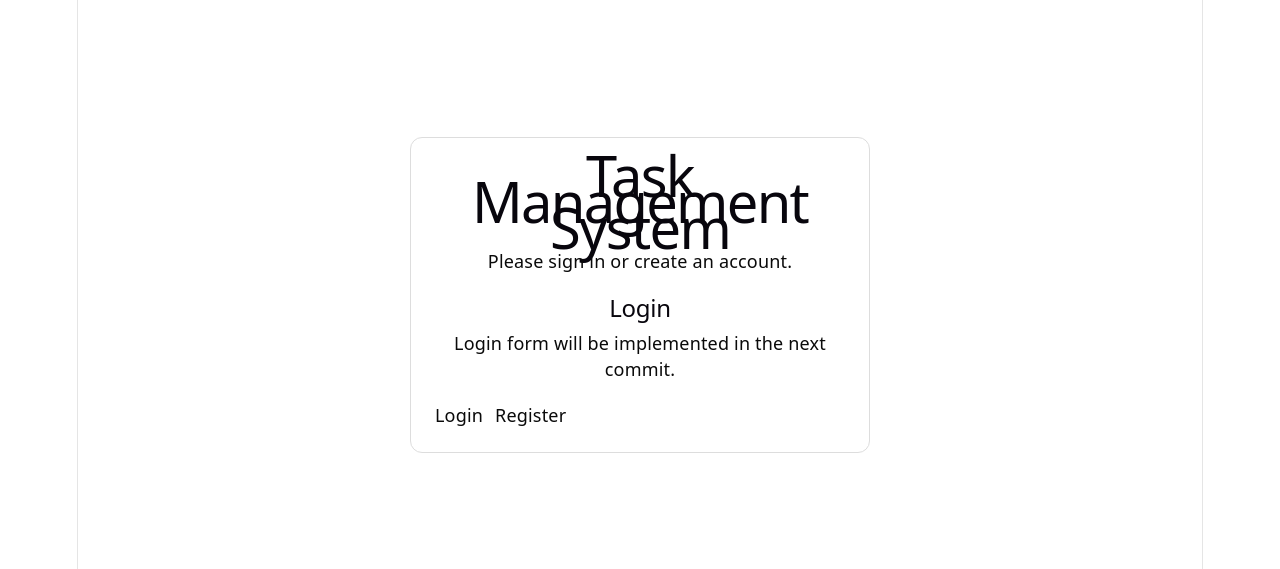
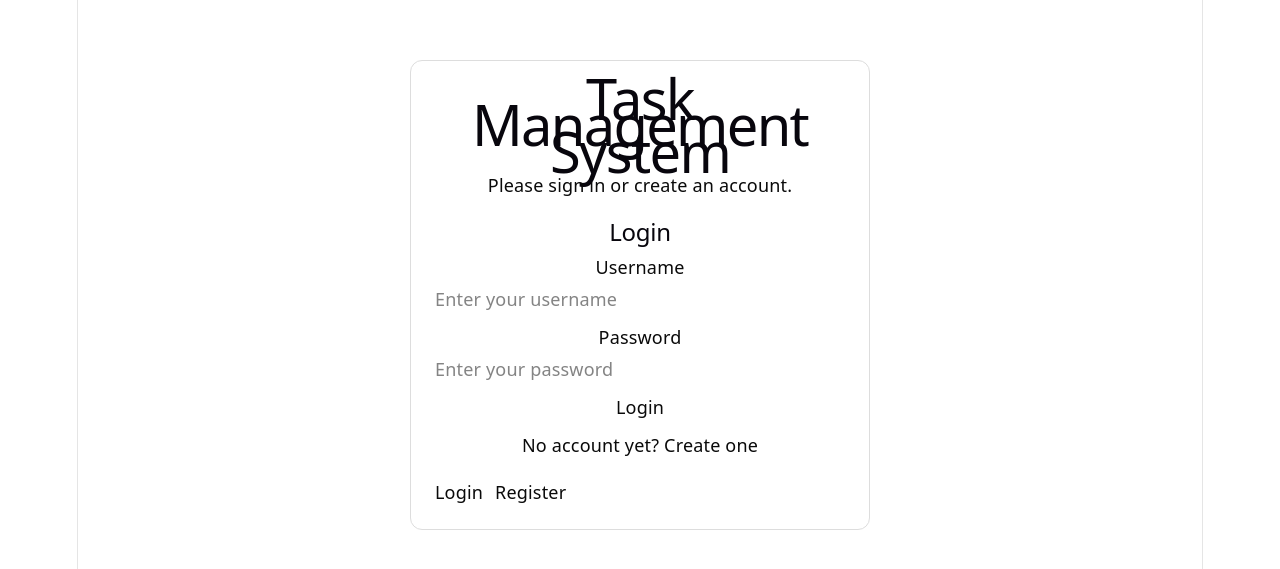
Before and after one commit to Clarissayun/task-management-system-frontend, a React (Vite) app: page /login in a window 1280 px wide. Shown: the part 105-674 px from the top of the page. Built offline with nearby package versions, Linux system fonts and the light colour scheme; no server answers.

Commit message:
feat: implement login and registration forms with validation and navigation

```diff
--- a/src/pages/LoginPage.jsx
+++ b/src/pages/LoginPage.jsx
@@ -1,8 +1,103 @@
+import { useState } from 'react'
+import { Link, useLocation, useNavigate } from 'react-router-dom'
+import { loginUser } from '../api/auth.api'
+import { ROUTES } from '../constants/routes'
+import useAuth from '../hooks/useAuth'
+
 export default function LoginPage() {
+  const navigate = useNavigate()
+  const location = useLocation()
+  const { login } = useAuth()
+
+  const [form, setForm] = useState({ username: '', password: '' })
+  const [error, setError] = useState('')
+  const [isSubmitting, setIsSubmitting] = useState(false)
+
+  const fromPath = location.state?.from?.pathname || ROUTES.dashboard
+  const successMessage = location.state?.message || ''
+
+  const handleChange = (event) => {
+    const { name, value } = event.target
+    setForm((currentForm) => ({ ...currentForm, [name]: value }))
+  }
+
+  const handleSubmit = async (event) => {
+    event.preventDefault()
+    setError('')
+
+    if (!form.username.trim() || !form.password.trim()) {
+      setError('Username and password are required.')
+      return
+    }
+
+    setIsSubmitting(true)
+
+    try {
+      const response = await loginUser({
+        username: form.username.trim(),
+        password: form.password,
+      })
+
+      login({
+        id: response.userId,
+        userId: response.userId,
+        username: response.username,
+        email: response.email,
+      })
+
+      navigate(fromPath, { replace: true })
+    } catch (apiError) {
+      setError(apiError.message || 'Login failed. Please try again.')
+    } finally {
+      setIsSubmitting(false)
+    }
+  }
+
   return (
     <section>
       <h2 style={{ marginTop: 0 }}>Login</h2>
-      <p>Login form will be implemented in the next commit.</p>
+
+      {successMessage ? (
+        <p style={{ color: '#0b7a20', marginBottom: '12px' }}>{successMessage}</p>
+      ) : null}
+
+      {error ? (
+        <p style={{ color: '#b91c1c', marginBottom: '12px' }}>{error}</p>
+      ) : null}
+
+      <form onSubmit={handleSubmit} style={{ display: 'grid', gap: '12px' }}>
+        <label style={{ display: 'grid', gap: '6px' }}>
+          Username
+          <input
+            name="username"
+            type="text"
+            value={form.username}
+            onChange={handleChange}
+            placeholder="Enter your username"
+            autoComplete="username"
+          />
+        </label>
+
+        <label style={{ display: 'grid', gap: '6px' }}>
+          Password
+          <input
+            name="password"
+            type="password"
+            value={form.password}
+            onChange={handleChange}
+            placeholder="Enter your password"
+            autoComplete="current-password"
+          />
+        </label>
+
+        <button type="submit" disabled={isSubmitting}>
+          {isSubmitting ? 'Signing in...' : 'Login'}
+        </button>
+      </form>
+
+      <p style={{ marginTop: '12px' }}>
+        No account yet? <Link to={ROUTES.register}>Create one</Link>
+      </p>
     </section>
   )
 }
--- a/src/pages/RegisterPage.jsx
+++ b/src/pages/RegisterPage.jsx
@@ -1,8 +1,126 @@
+import { useState } from 'react'
+import { Link, useNavigate } from 'react-router-dom'
+import { registerUser } from '../api/auth.api'
+import { ROUTES } from '../constants/routes'
+
 export default function RegisterPage() {
+  const navigate = useNavigate()
+
+  const [form, setForm] = useState({
+    username: '',
+    email: '',
+    password: '',
+    confirmPassword: '',
+  })
+  const [error, setError] = useState('')
+  const [isSubmitting, setIsSubmitting] = useState(false)
+
+  const handleChange = (event) => {
+    const { name, value } = event.target
+    setForm((currentForm) => ({ ...currentForm, [name]: value }))
+  }
+
+  const handleSubmit = async (event) => {
+    event.preventDefault()
+    setError('')
+
+    if (!form.username.trim() || !form.email.trim() || !form.password.trim()) {
+      setError('Username, email, and password are required.')
+      return
+    }
+
+    if (form.password !== form.confirmPassword) {
+      setError('Password and confirm password do not match.')
+      return
+    }
+
+    setIsSubmitting(true)
+
+    try {
+      await registerUser({
+        username: form.username.trim(),
+        email: form.email.trim(),
+        password: form.password,
+      })
+
+      navigate(ROUTES.login, {
+        replace: true,
+        state: {
+          message: 'Registration successful. Please log in with your new account.',
+        },
+      })
+    } catch (apiError) {
+      setError(apiError.message || 'Registration failed. Please try again.')
+    } finally {
+      setIsSubmitting(false)
+    }
+  }
+
   return (
     <section>
       <h2 style={{ marginTop: 0 }}>Register</h2>
-      <p>Register form will be implemented in the next commit.</p>
+
+      {error ? (
+        <p style={{ color: '#b91c1c', marginBottom: '12px' }}>{error}</p>
+      ) : null}
+
+      <form onSubmit={handleSubmit} style={{ display: 'grid', gap: '12px' }}>
+        <label style={{ display: 'grid', gap: '6px' }}>
+          Username
+          <input
+            name="username"
+            type="text"
+            value={form.username}
+            onChange={handleChange}
+            placeholder="Choose a username"
+            autoComplete="username"
+          />
+        </label>
+
+        <label style={{ display: 'grid', gap: '6px' }}>
+          Email
+          <input
+            name="email"
+            type="email"
+            value={form.email}
+            onChange={handleChange}
+            placeholder="Enter your email"
+            autoComplete="email"
+          />
+        </label>
+
+        <label style={{ display: 'grid', gap: '6px' }}>
+          Password
+          <input
+            name="password"
+            type="password"
+            value={form.password}
+            onChange={handleChange}
+            placeholder="Create a password"
+            autoComplete="new-password"
+          />
+        </label>
+
+        <label style={{ display: 'grid', gap: '6px' }}>
+          Confirm Password
+          <input
+            name="confirmPassword"
+            type="password"
+            value={form.confirmPassword}
+            onChange={handleChange}
+            placeholder="Confirm your password"
+            autoComplete="new-password"
+          />
+        </label>
+
+        <button type="submit" disabled={isSubmitting}>
+          {isSubmitting ? 'Creating account...' : 'Register'}
+        </button>
+      </form>
+
+      <p style={{ marginTop: '12px' }}>
+        Already have an account? <Link to={ROUTES.login}>Login</Link>
+      </p>
     </section>
   )
 }
```
